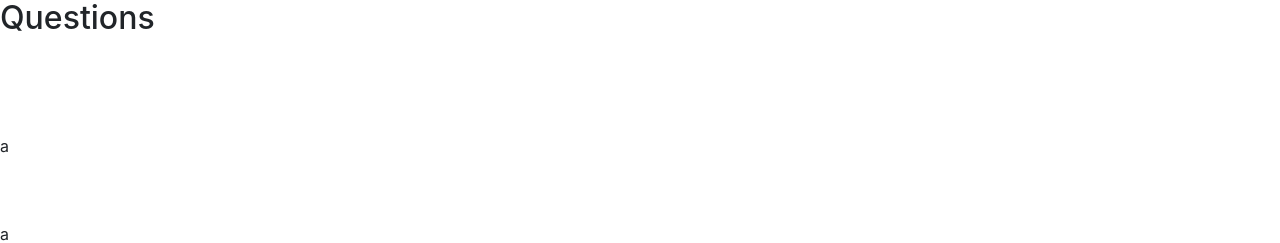
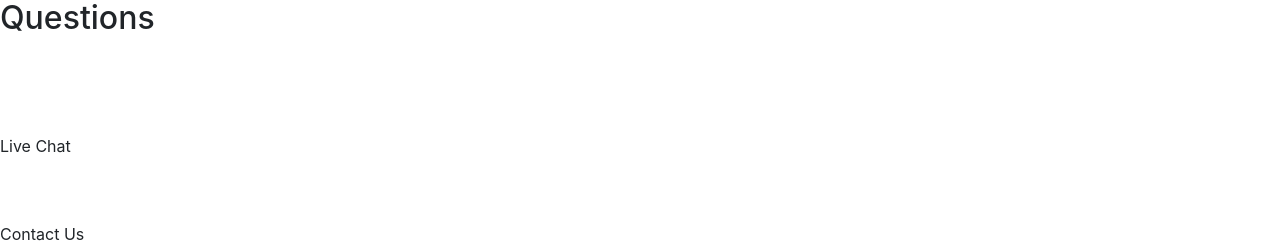
Before and after one commit to oukNan/myapp, a React (Create React App) app: page / in a window 1280 px wide. Shown: the part 629-872 px from the top of the page. Built offline with nearby package versions, Linux system fonts and the light colour scheme; no server answers.

Commit message:
Update footer.js

```diff
--- a/src/components/footer.js
+++ b/src/components/footer.js
@@ -5,25 +5,15 @@ import './footer.css';
 function Footer() {
     return (
 
-      <div className="Footer">
+  <div className="Footer">
        <h2>Questions</h2>
        <ul>
-           <li>a</li>
-           <li>a</li>
-
+           <li>Live Chat</li>
+           <li>Contact Us</li>
        </ul>
 
 
-      </div>
-
-    );
-
-
-  }
-
-
-
-
-
+  </div>
+);}
 
 export default Footer;
```
